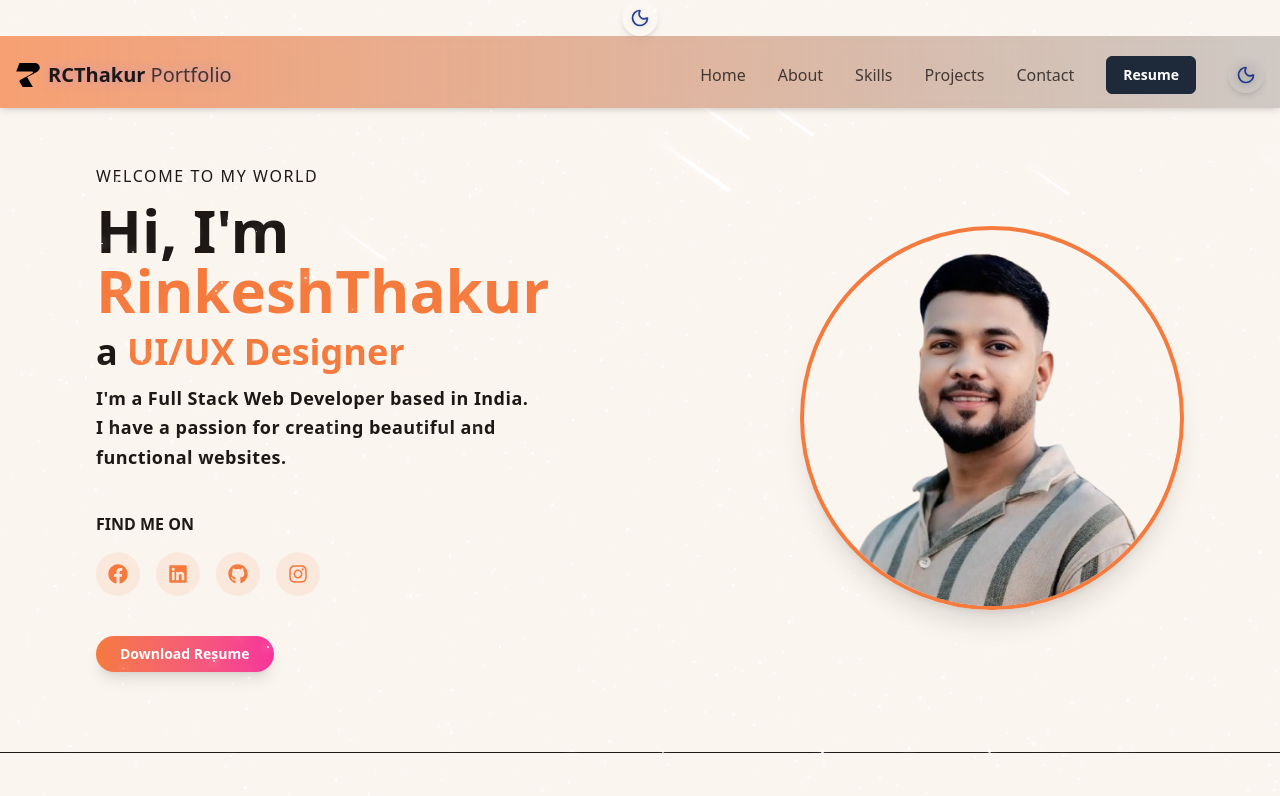
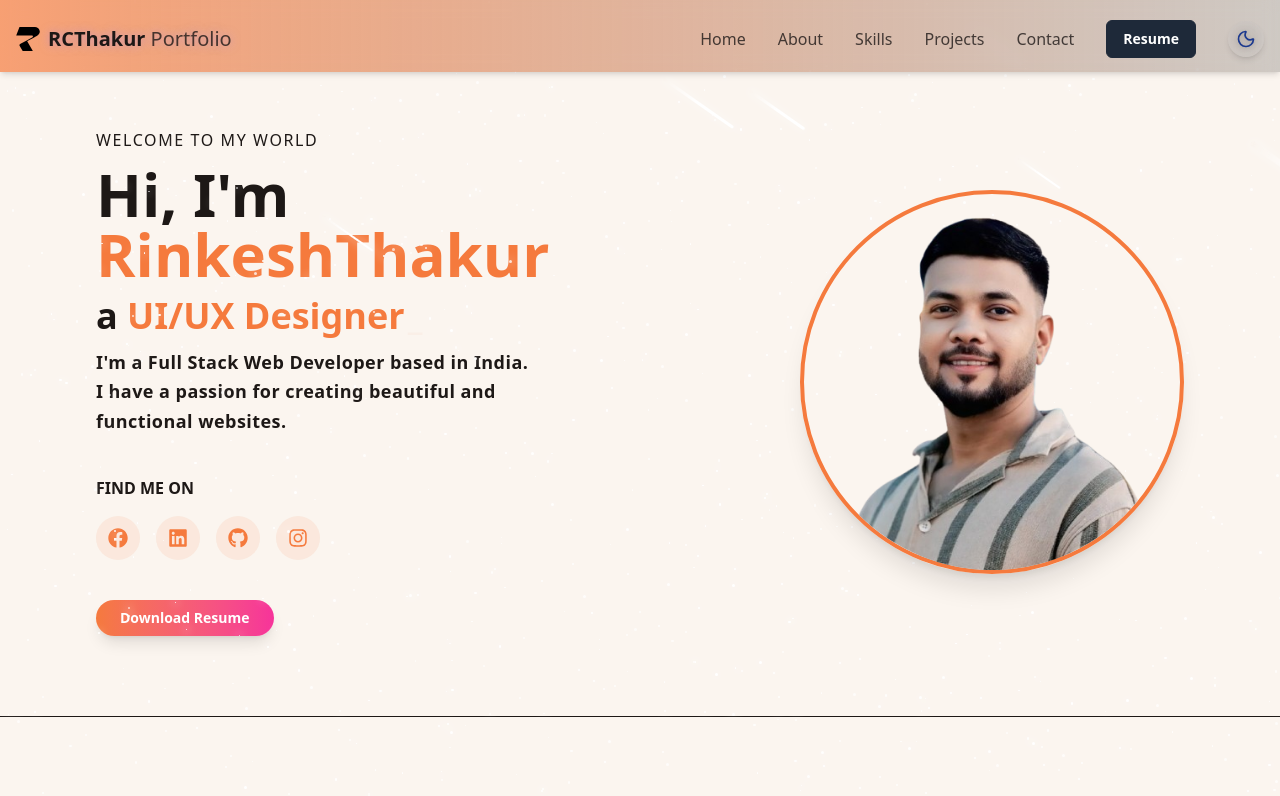
Before and after one commit to RCThakur/My-Portfolio, a React (Vite) app: page / in a window 1280 px wide. Shown: the top 796 px of the page. Built offline with nearby package versions, Linux system fonts and the light colour scheme.

Commit message:
Update home page with section alignments

```diff
--- a/src/pages/Home.jsx
+++ b/src/pages/Home.jsx
@@ -1,4 +1,4 @@
-import { ThemeToggle } from "../components/ThemeToggle"
+// import { ThemeToggle } from "../components/ThemeToggle"
 import { StarBackground } from "../components/StarBackground"
 import { Navbar } from "../components/Navbar"
 import { HeroSection } from "../components/HeroSection"
@@ -12,7 +12,7 @@ export const Home = () => {
     return (
         <div className="min-h-screen bg-background text-foreground overflow-hidden">
             {/* Theme Toggle */}
-            <ThemeToggle />
+            {/* <ThemeToggle /> */}
 
             {/* Background Effect */}
             <StarBackground />
```
